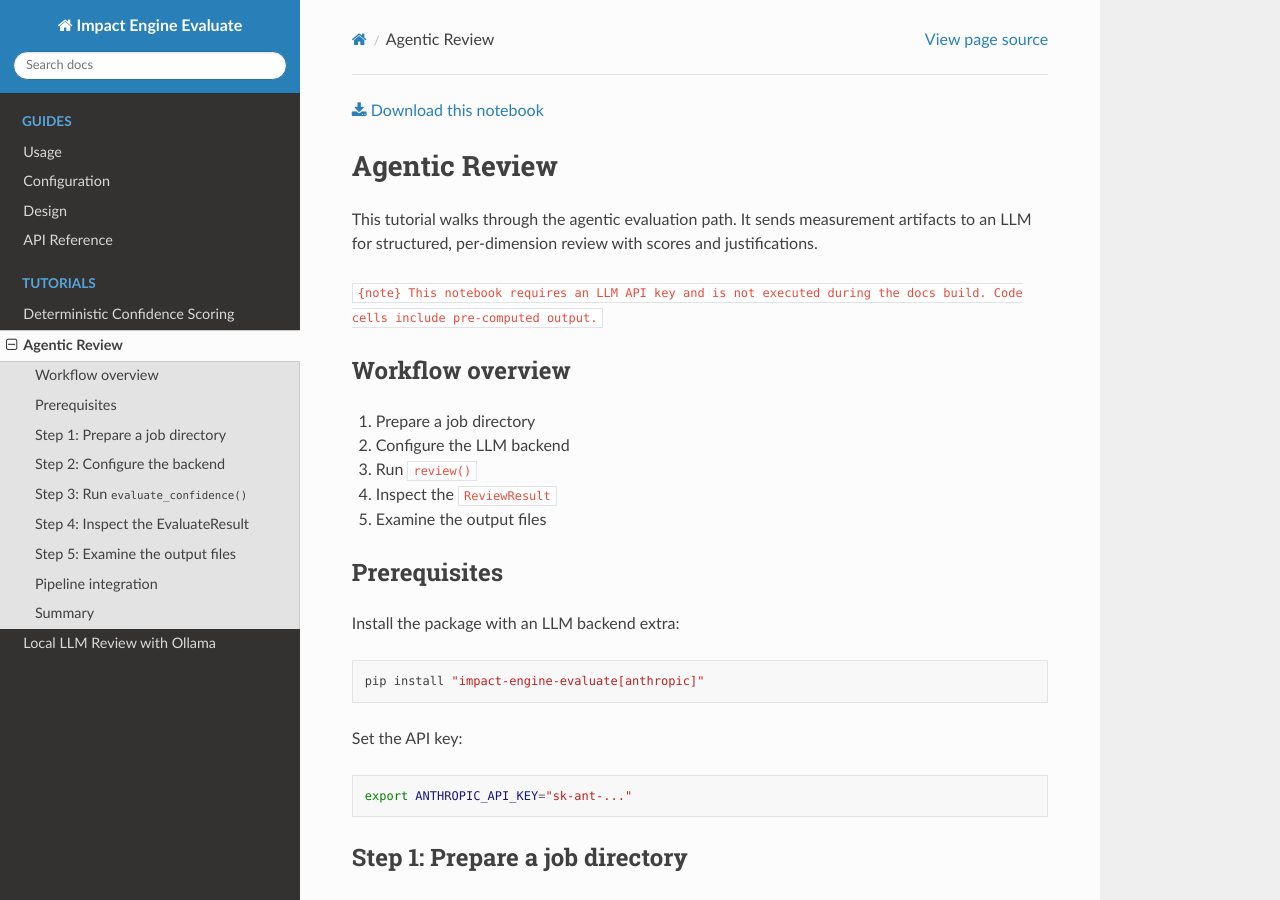
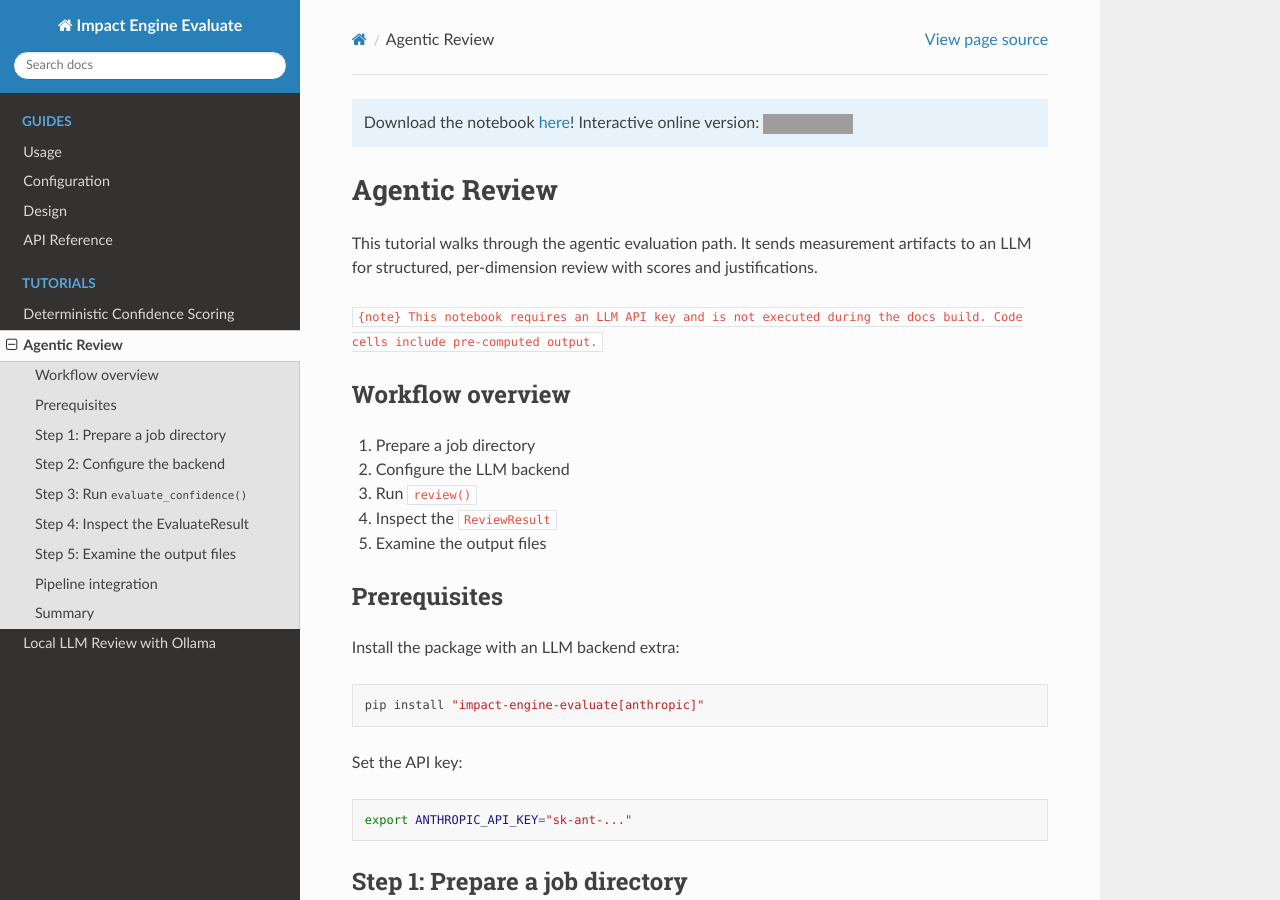
Before and after one commit to eisenhauerIO/tools-impact-engine-evaluate, a Sphinx documentation site: the page built from docs/source/tutorials/demo_agentic_review.ipynb, in a window 1280 px wide and 900 px high. Built offline with Sphinx 7.4.7 and the Read the Docs theme 3.1.0, drawn with Linux system fonts in a browser that asks for light colours; grey boxes are pictures that could not be loaded.

Commit message:
Add Colab badge to nbsphinx_prolog
Co-Authored-By: Claude Sonnet 4.6 <noreply@anthropic.com>

```diff
--- a/docs/source/conf.py
+++ b/docs/source/conf.py
@@ -24,12 +24,20 @@ extensions = [
 # -- nbsphinx configuration --------------------------------------------------
 nbsphinx_execute = "auto"
 nbsphinx_allow_errors = False
-nbsphinx_prolog = """
-{% set basename = env.docname.split("/")[-1] + ".ipynb" %}
+_gh_repo = "https://github.com/eisenhauerIO/tools-impact-engine-evaluate"
+_colab = "https://colab.research.google.com/github/eisenhauerIO/tools-impact-engine-evaluate"
+nbsphinx_prolog = rf"""
+{{% set docname = env.doc2path(env.docname, base=None) %}}
+
+.. |colab| image:: https://colab.research.google.com/assets/colab-badge.svg
+    :target: {_colab}/blob/main/docs/source/{{{{ docname }}}}
 
 .. only:: html
 
-    :download:`Download this notebook <{{ basename }}>`
+    .. nbinfo::
+        Download the notebook `here <{_gh_repo}/blob/main/docs/source/{{{{ docname }}}}>`__!
+        Interactive online version: |colab|
+
 """
 
 templates_path = ["_templates"]
```
